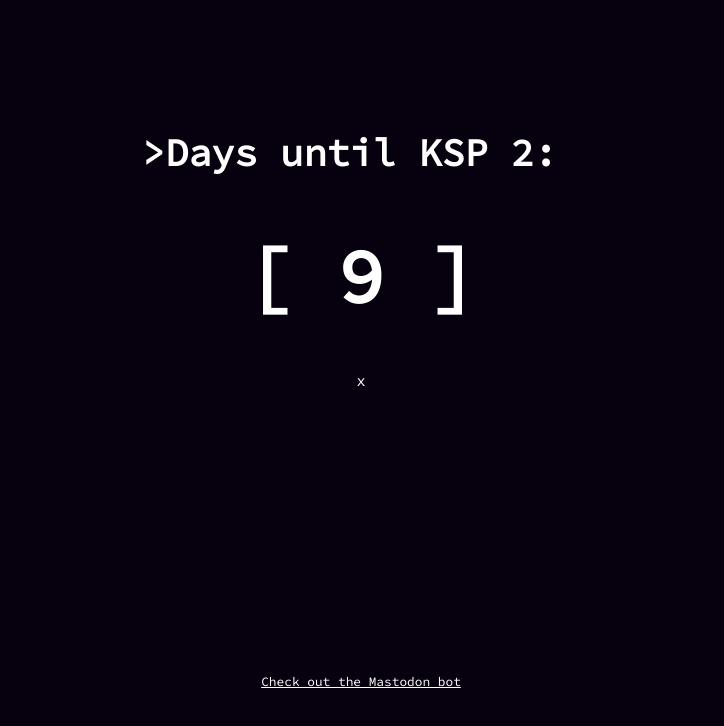
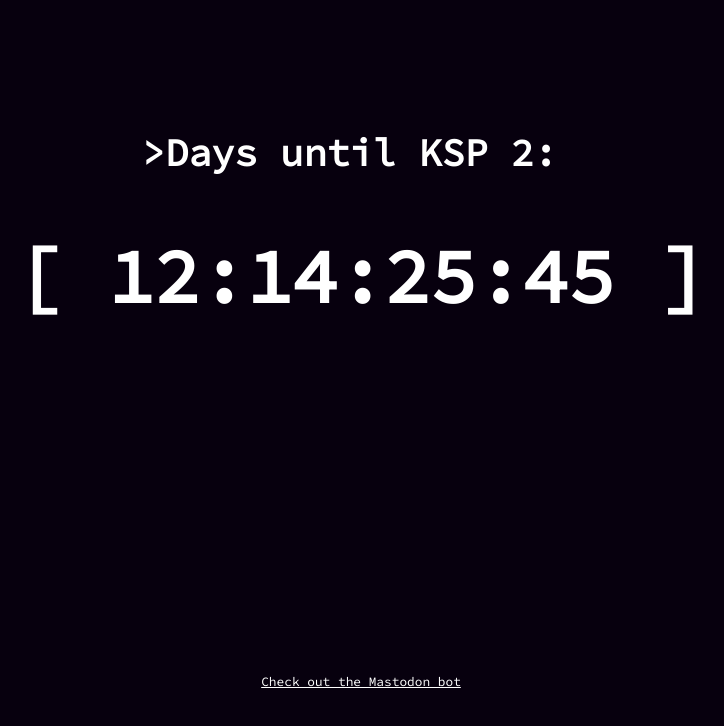
Before and after one commit to MightySpaceman/KSP2-countdown-website, a plain HTML site: page index.html in a window 1280 px wide. Shown: the whole page, without its empty margins (279-1003 px from the left). Drawn offline with Linux system fonts and the light colour scheme.

Commit message:
add hours, minutes, seconds

```diff
--- a/count.js
+++ b/count.js
@@ -1,8 +1,19 @@
-const futureDate = new Date("2023-2-25");
-const currentDate = new Date();
-const timezoneDifference = currentDate.getTimezoneOffset();
-const oneDay = 24 * 60 * 60 * 1000; // milliseconds in a day
-const diffMs = futureDate - currentDate + timezoneDifference * 60 * 1000;
-const diffDays = Math.round(diffMs / oneDay);
+const countdown = document.getElementById('countdown');
+const countdownDate = new Date('2023-03-01T00:00:00').getTime(); // replace with release date
 
-document.getElementById("countdown").innerHTML = `[ ${diffDays} ]`;
+const interval = setInterval(() => {
+    const now = new Date().getTime();
+    const distance = countdownDate - now;
+
+    const days = Math.floor(distance / (1000 * 60 * 60 * 24));
+    const hours = Math.floor((distance % (1000 * 60 * 60 * 24)) / (1000 * 60 * 60));
+    const minutes = Math.floor((distance % (1000 * 60 * 60)) / (1000 * 60));
+    const seconds = Math.floor((distance % (1000 * 60)) / 1000);
+
+    countdown.innerHTML = `[ ${days}:${hours}:${minutes}:${seconds} ]`;
+
+    if (distance < 0) {
+        clearInterval(interval);
+        countdown.innerHTML = "KSP 2 has been released!";
+    }
+}, 1000);
--- a/index.html
+++ b/index.html
@@ -33,4 +33,4 @@
             <a href="https://mstdn.social/@kerbalcountdown">Check out the Mastodon bot</a>
         </footer>
     </body>
-    </html>x
+    </html>
```
